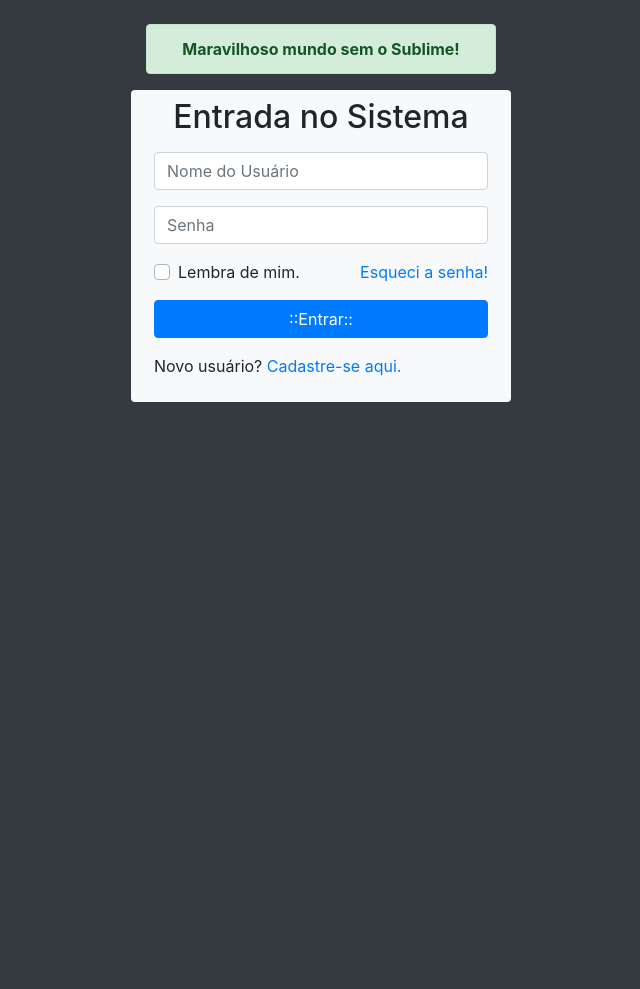
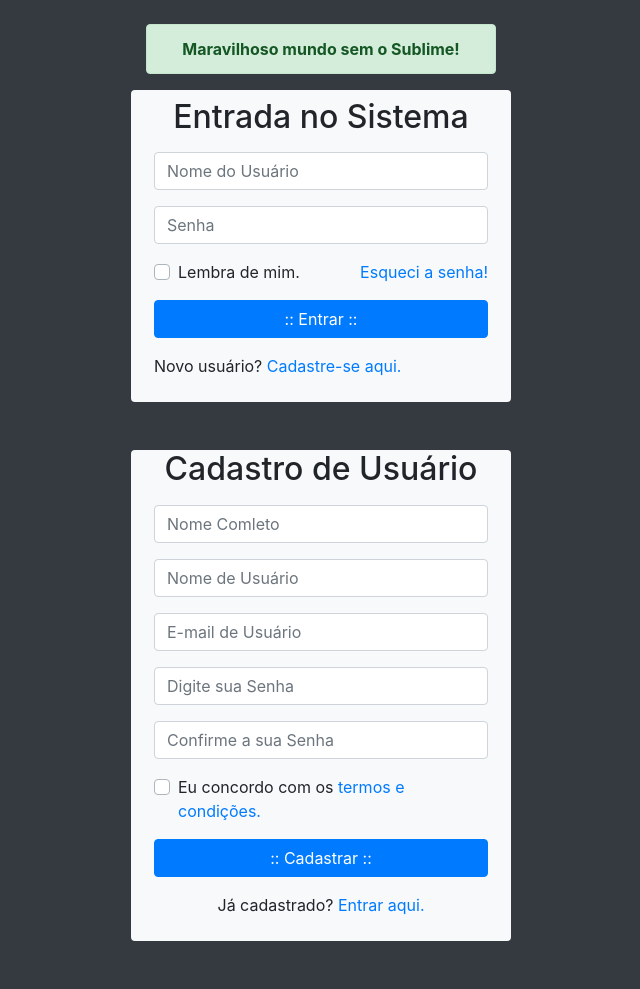
Before and after one commit to IgorHei526/sistema_de_login_AIPR2019v1, a PHP site: page / in a window 1280 px wide. Shown: the whole page, without its empty margins (319-959 px from the left). Before the commit the page ends 402 px from the top, so only its background shows below. Run offline with PHP 8.4, Linux system fonts and the light colour scheme; some libraries are stand-ins or nearby versions.

Commit message:
closes #2
Formulário de cadastro de novo usuário

```diff
--- a/index.php
+++ b/index.php
@@ -22,17 +22,19 @@
         </section>
 
         <!-- Formulário de Login -->
-        <section class="row">
+        <section class="row mb-5">
             <div class="col-lg-4 offset-lg-4 bg-light rounded" id="caixaLogin">
                 <h2 class="text-center mt-2">Entrada no Sistema</h2>
                 <form action="#" id="formLogin" class="p-2">
 
                     <div class="form-group">
-                        <input type="text" name="nomeUsuario" id="nomeUsuario" class="form-control" placeholder="Nome do Usuário" required>
+                        <input type="text" name="nomeUsuario" id="nomeUsuario" class="form-control"
+                        placeholder="Nome do Usuário" required>
                     </div>
 
                     <div class="form-group">
-                        <input type="password" name="senhaUsuario" id="senhaUsuario" class="form-control" placeholder="Senha" required>
+                        <input type="password" name="senhaUsuario" id="senhaUsuario" class="form-control"
+                        placeholder="Senha" required>
                     </div>
 
                     <div class="form-group">
@@ -48,12 +50,69 @@
                     </div>
 
                     <div class="form-group">
-                        <input type="submit" value="::Entrar::" name="btnEntrar" id="btnEntrar" class="btn btn-primary btn-block">
+                        <input type="submit" value=":: Entrar ::" name="btnEntrar" id="btnEntrar"
+                        class="btn btn-primary btn-block">
                     </div>
 
                     <div class="form-group">
                         <p class="center">Novo usuário?
                             <a href="#" id="btnCadastrar">Cadastre-se aqui.</a>
+                        </p>
+                    </div>
+
+                </form>
+            </div>
+        </section>
+
+        <!-- Fomulário de Cadastro  -->
+        <section class="row mb-5">
+            <div class="col-lg-4 offset-lg-4 bg-light rounded" id="caixaCadastro">
+                <h2 class="text-center">Cadastro de Usuário</h2>
+                <form action="#" class="p-2" id="frmCadastro">
+
+                    <div class="form-group">
+                        <input type="text" name="nomeCompleto" id="nomeCompleto" class="form-control"
+                        placeholder="Nome Comleto" required>
+                    </div>
+
+                    <div class="form-group">
+                        <input type="text" name="nomeUsuário" id="nomeUsuário" class="form-control"
+                        placeholder="Nome de Usuário" required>
+                    </div>
+
+                    <div class="form-group">
+                        <input type="email" name="emailUsuário" id="emailUsuário" class="form-control"
+                        placeholder="E-mail de Usuário" required>
+                    </div>
+
+                    <div class="form-group">
+                        <input type="password" name="senhaUsuário" id="senhaUsuário" class="form-control"
+                        placeholder="Digite sua Senha" required>
+                    </div>
+
+                    <div class="form-group">
+                        <input type="password" name="senhaConfirma" id="senhaConfirma" class="form-control"
+                        placeholder="Confirme a sua Senha" required>
+                    </div>
+
+                    <div class="form-group">
+                        <div class="custom-control custom-checkbox">
+                            <input type="checkbox" name="concordar" id="concordar" class="custom-control-input">
+                            <label for="concordar" class="custom-control-label">
+                                Eu concordo com os
+                                <a href="#"> termos e condições.</a>
+                            </label>
+                        </div>
+                    </div>
+
+                    <div class="form-group">
+                        <input type="submit" value=":: Cadastrar ::" class="btn btn-primary btn-block" id="btnRegistrar">
+                    </div>
+
+                    <div class="form-group">
+                        <p class="text-center">
+                            Já cadastrado?
+                            <a href="#">Entrar aqui.</a>
                         </p>
                     </div>
 
```
